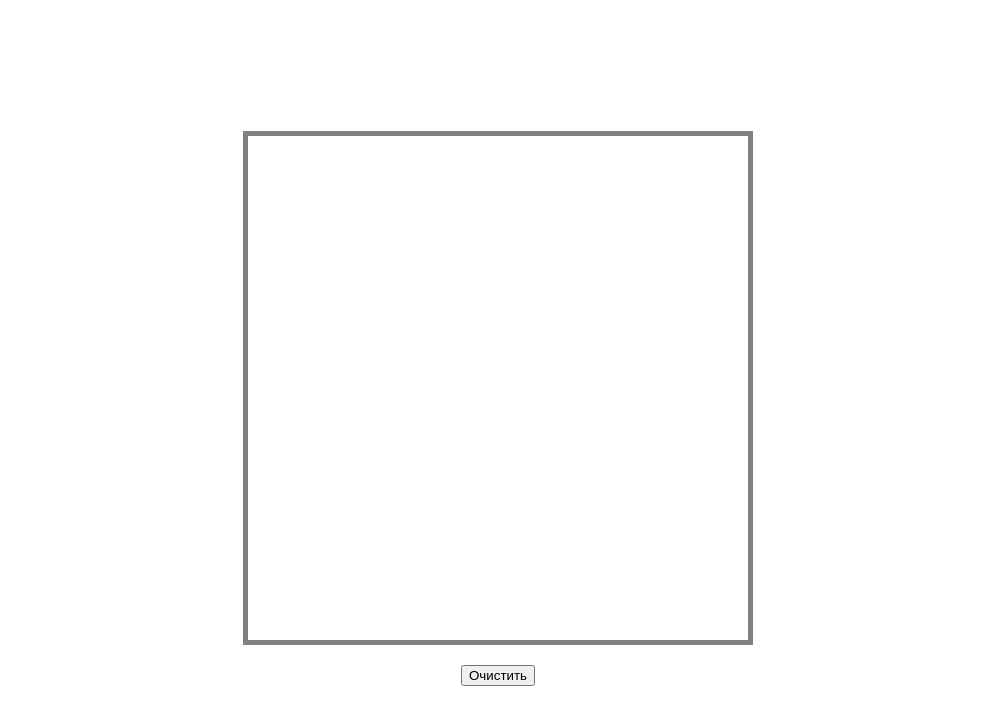
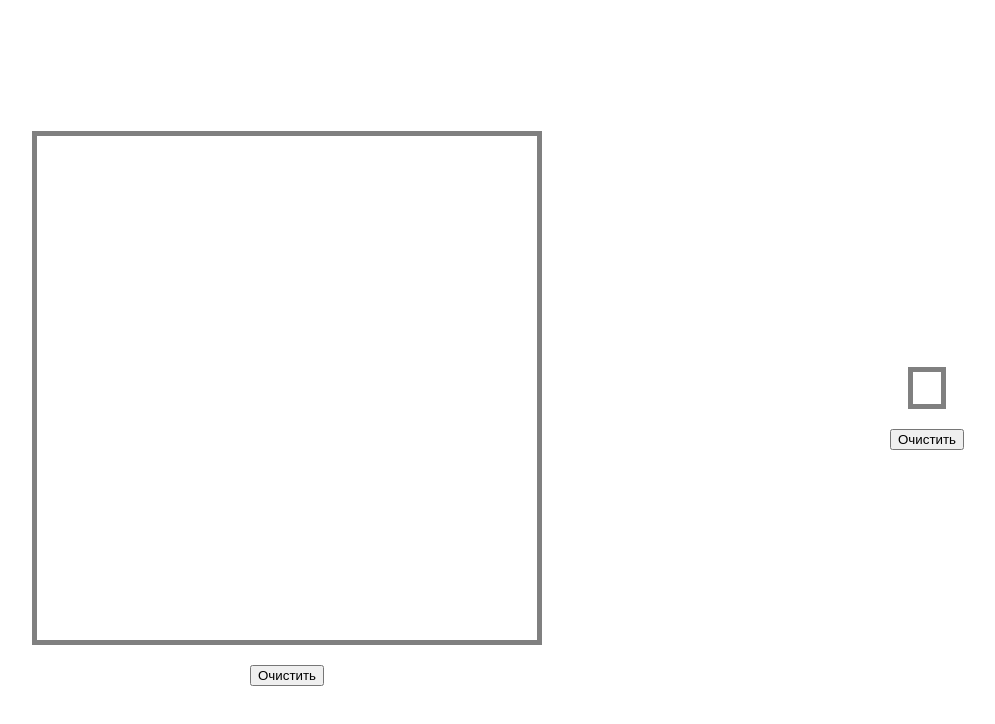
Before and after one commit to deW4Ez/test-draw, a plain HTML site: page index.html in a window 1280 px wide. Shown: the whole page, without its empty margins (150-1145 px from the left). Drawn offline with Linux system fonts and the light colour scheme.

Commit message:
Добавлен Canvas 28x28

```diff
--- a/index.html
+++ b/index.html
@@ -12,16 +12,20 @@
     <style>
         .container{
             display: flex;
-            flex-direction: column;
+            flex-direction: row;
             align-items: center;
-            justify-content: center;
+            justify-content: space-around;
             width: 100vw;
             height: 100vh;
             padding: 0;
         }
+        .block-canvas{
+            display: flex;
+            flex-direction: column;
+            align-items: center;
+            justify-content: center;
+        }
         .can{
-            min-width: 500;
-            min-height: 500;
             border: 5px solid gray;
         }
         .buttons{
@@ -35,13 +39,25 @@
 
 <body>
     <div class="container" >
-        <div class="can" id="container">
-            <canvas id="canvas"></canvas>
+        <div class="block-canvas">
+            <div class="can" id="container">
+                <canvas id="canvas"></canvas>
+            </div>
+            <div class="buttons">
+                <!-- <button class="button" id="buttonPress">Нажми</button> -->
+                <button class="button" id="buttonClear" onclick="clearCanvas()">Очистить</button>
+            </div>
         </div>
-        <div class="buttons">
-            <!-- <button class="button" id="buttonPress">Нажми</button> -->
-            <button class="button" id="buttonClear" onclick="clearCanvas()">Очистить</button>
+        <div class="block-canvas">
+            <div class="can" id="container1">
+                <canvas id="canvas1"></canvas>
+            </div>
+            <div class="buttons">
+                <!-- <button class="button" id="buttonPress">Нажми</button> -->
+                <button class="button" id="buttonClear1" onclick="clearCanvasSecond()">Очистить</button>
+            </div>
         </div>
+
     </div>
 
     <script src="index.js"></script>
--- a/index.js
+++ b/index.js
@@ -10,22 +10,32 @@ window.addEventListener('load', ()=>{
 });
 
 const canvas = document.querySelector('#canvas');
-const container = document.querySelector("#container");
-const button = document.querySelector("#buttonClear");
+
+
+const canvasSecond = document.querySelector('#canvas1');
+
 
 
 const ctx = canvas.getContext('2d');
+const ctx1 = canvasSecond.getContext('2d');
 
 const clearCanvas = function(){
   ctx.clearRect(0, 0, canvas.width, canvas.height);
 }
 
+const clearCanvasSecond = function (){
+    ctx1.clearRect(0, 0, canvasSecond.width, canvasSecond.height);
+}
+
 function resize(){
   ctx.canvas.width = 500;
   ctx.canvas.height = 500;
+  ctx1.canvas.width = 28;
+  ctx1.canvas.height = 28;
 }
 
 let coord = {x:0 , y:0};
+let coord1 = {x:0, y:0};
 
 
 let paint = false;
@@ -33,6 +43,8 @@ let paint = false;
 function getPosition(event){
   coord.x = event.pageX - canvas.offsetLeft;
   coord.y = event.pageY - canvas.offsetTop;
+  coord1.x = event.pageX - canvasSecond.offsetLeft;
+  coord1.y = event.pageY - canvasSecond.offsetTop;
 }
 
 function startPainting(event){
@@ -46,18 +58,25 @@ function stopPainting(){
 function sketch(event){
   if (!paint) return;
   ctx.beginPath();
+  ctx1.beginPath();
 
   ctx.lineWidth = 15;
+  ctx1.lineWidth = 3;
 
   ctx.lineCap = 'round';
+  ctx1.lineCap = 'round';
 
   ctx.strokeStyle = 'black';
+  ctx1.strokeStyle = 'black';
 
   ctx.moveTo(coord.x, coord.y);
+  ctx1.moveTo(coord1.x, coord1.y);
 
   getPosition(event);
 
   ctx.lineTo(coord.x , coord.y);
+  ctx1.lineTo(coord1.x , coord1.y);
 
   ctx.stroke();
+  ctx1.stroke();
 }
```
